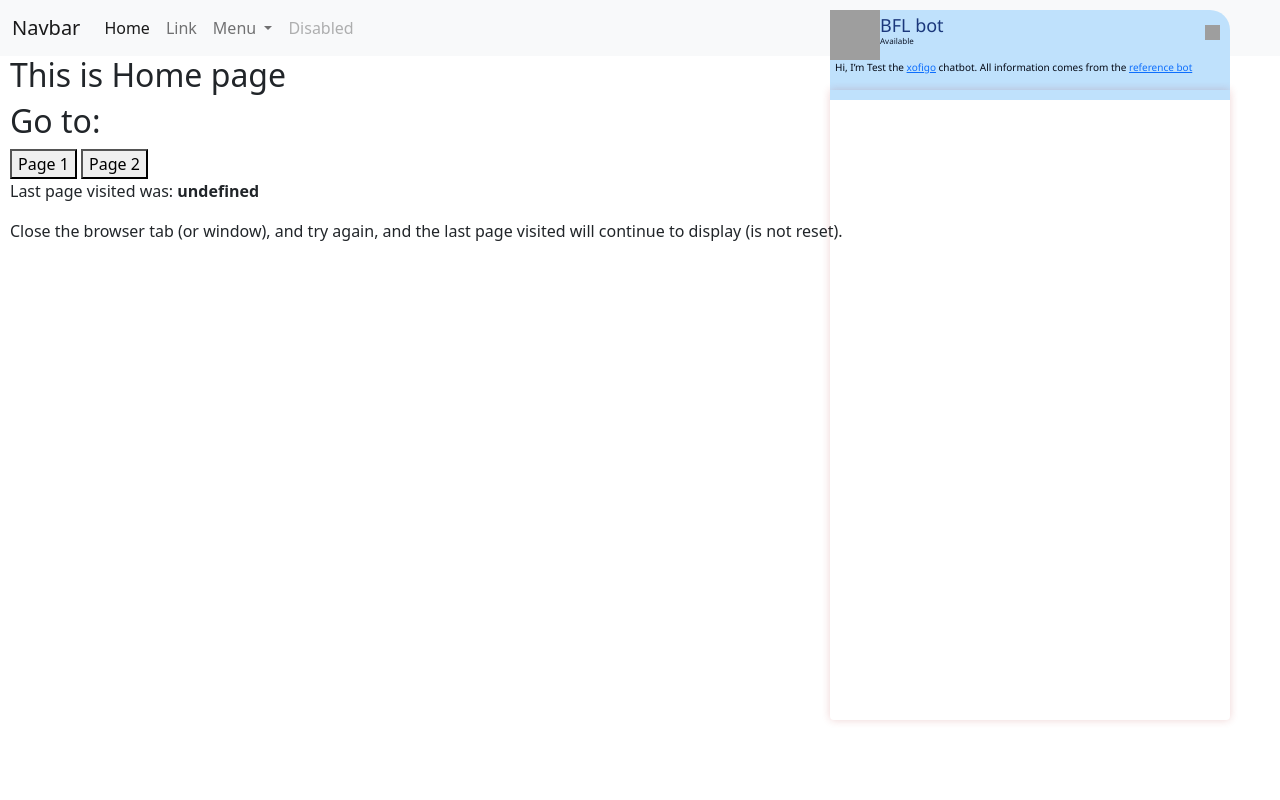
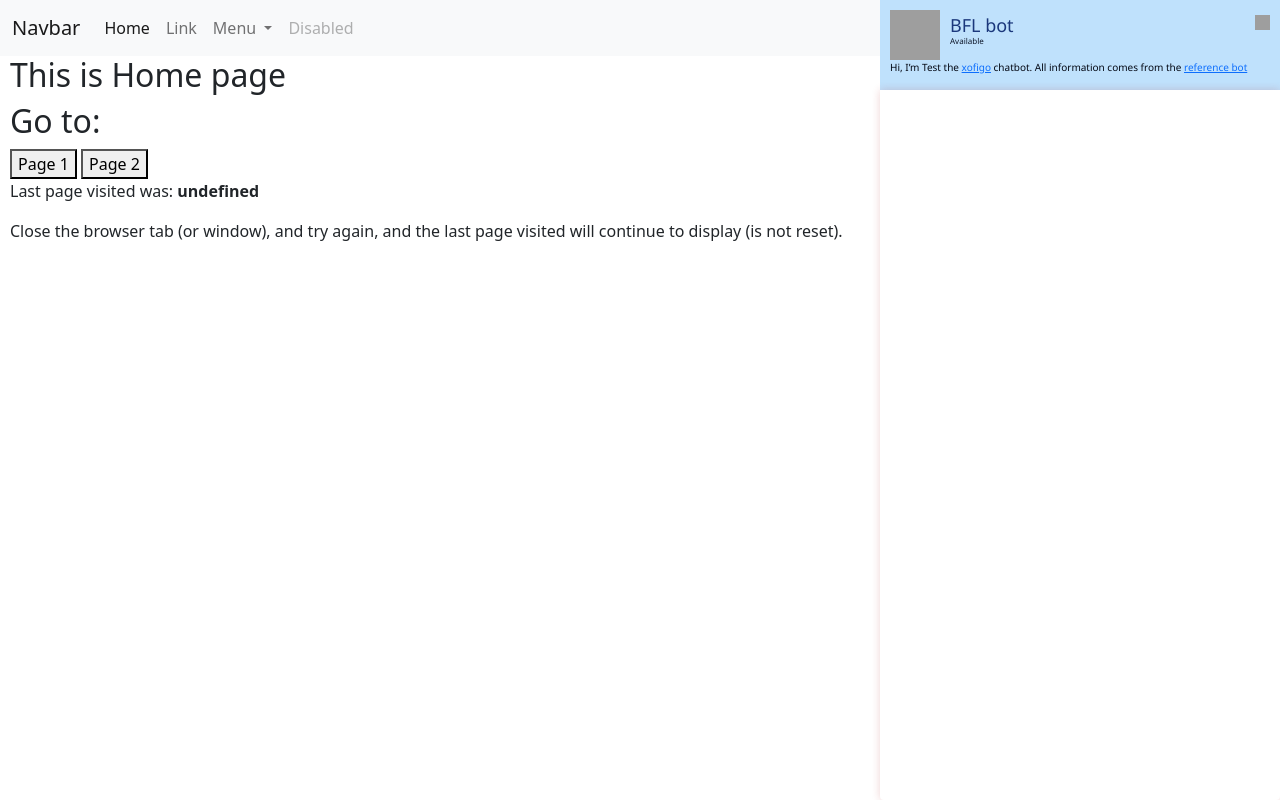
Before and after one commit to nikhiljadhav-BI/my-first-static-web-app, a website: page src/index.html in a window 1280 px wide. Drawn offline with nearby package versions, Linux system fonts and the light colour scheme; grey boxes are pictures that could not be loaded; a script that the page names is missing.

Commit message:
Update index.html

```diff
--- a/src/index.html
+++ b/src/index.html
@@ -63,14 +63,14 @@
               display: table-cell;
               vertical-align: middle;
               padding: 0px 0px 0px 0px;
-                color:#1b387c;
+              color: #1b387c;
               font-family: Segoe UI;
               font-size: 18px;
               line-height: 21px;
               font-weight: 500;
               position: fixed;
-                left:calc(100% - 400px);
-                top:15px;
+              left: calc(100% - 330px);
+              top: 15px;
             }
             #chatbutton {
             position: fixed;
@@ -85,13 +85,13 @@
                 display: table-cell;
                 vertical-align: bottom;
                 padding: 0px 0px 0px 0px;
-                color:#0b1427;
+                color: #0b1427;
                 font-family: Segoe UI;
                 font-size: 8px;
                 line-height: 21px;
                 font-weight: 500;
                 height: 90px;
-                left: calc(100% - 400px);
+                left: calc(100% - 330px);
                 overflow: hidden;
                 position: fixed;
                 top: 30px;
@@ -101,33 +101,33 @@
                 display: table-cell;
                 vertical-align: bottom;
                 padding: 0px 0px 0px 0px;
-                color:#030814;
+                color: #030814;
                 font-family: Segoe UI;
                 font-size: 10px;
                 line-height: 15px;
                 font-weight: 500;
                 position: fixed;
-                height: 480px;
-                top:60px;
-                left: calc(100% - 445px);
+                height: 40px;
+                top: 60px;
+                left: calc(100% - 390px);
                 width: 368px;
 
             }
             #heading {
 
               background-color: #bfe1fc;
-                border-top-left-radius: 20px;
-                border-top-right-radius: 20px;
+              /* border-top-left-radius: 20px; */
+              /* border-top-right-radius: 20px; */
               height: 90px;
-                left: calc(100% - 450px);
+              left: calc(100% - 400px);
               overflow: hidden;
               position: fixed;
-                top: 10px;
+              top: 0px;
               width: 400px;
             }
             #logo {
               height: 50px;
-                left: calc(100% - 450px);
+              left: calc(100% - 390px);
               overflow: hidden;
               position: fixed;
               top: 10px;
@@ -136,26 +136,25 @@
             #close {
               background-image: url('https://omnichannelsolutions.blob.core.windows.net/emmydocs/hevw6u.svg');
               height: 15px;
-            left: calc(100% - 75px);
+              left: calc(100% - 25px);
               overflow: hidden;
               position: fixed;
-            top: 25px;
+              top: 15px;
               width: 15px;
               background-color: rgb(255, 255, 255);
-            border:none;
-            /* border-radius: 50%; */
+              border: none;
+              /* border-radius: 50%;*/
             }
             h1{text-align: center;}
             #chatwindow {
-
               border-radius: 20px;
-                /* box-shadow: 0 0 8px rgba(173, 35, 35, 0.2); */
-                height: calc(80% - 130px);
-                left: calc(100% - 450px);
+              /* box-shadow: 0 0 8px rgb(173 35 35 / 20%); */
+              height: calc(100% - 0px);
+              left: calc(100% - 400px);
               overflow: hidden;
               position: fixed;
-                top: 10px;
-                width: 368px;
+              top: 0px;
+              width: 400px;
             }
 
             .main {
@@ -173,8 +172,8 @@
 
               border-bottom-left-radius: 4px;
               border-bottom-right-radius: 4px;
-                height: calc(80% - 10px);
-                left: calc(100% - 450px);
+              height: calc(100% - 90px);
+              left: calc(100% - 400px);
               overflow: hidden;
               position: fixed;
               top: 90px;
```
Lines whose indentation alone changed are shown as unchanged.
